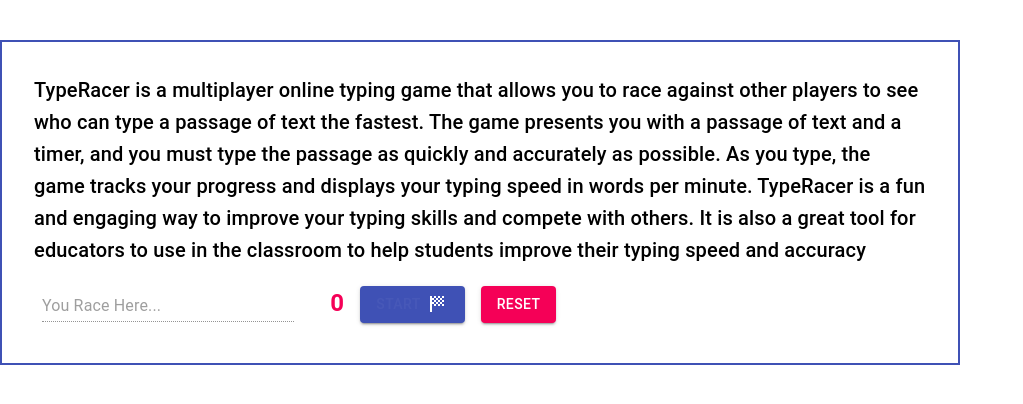
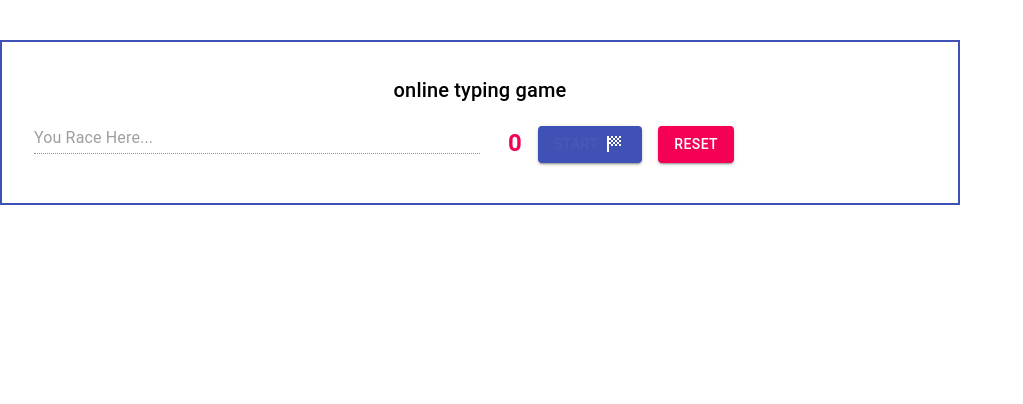
Before and after one commit to Nabid-Kaisar/typeracer, a React (Create React App) app: page / in a window 1280 px wide. Shown: the top 404 px of the page, without its empty margins (0-1023 px from the left). Built offline with nearby package versions, Linux system fonts and the light colour scheme.

Commit message:
enter key press race start

```diff
--- a/src/components/Input.tsx
+++ b/src/components/Input.tsx
@@ -35,9 +35,8 @@
     const classes = useStyles();
 
     return (
-        <form className={classes.root} noValidate autoComplete="off">
-            <div>
         <TextField
+            style={{width: '50%'}}
             inputRef={ref}
             className={className}
             onChange={handleChange}
@@ -48,8 +47,7 @@
             disabled={disabled}
             onKeyDown={handleKeyDown}
         />
-            </div>
-        </form>
+
     );
 })
 
--- a/src/components/TypeEnvContainer.tsx
+++ b/src/components/TypeEnvContainer.tsx
@@ -3,6 +3,7 @@
 import Input from "./Input";
 import Stopwatch from "./Stopwatch";
 import {enterKey} from "../constants/constants";
+import {log} from "util";
 
 interface TypeEnvContainerTypes {
     wordsArr: {
@@ -36,21 +37,26 @@
         setCurrentInput(value);
     }
 
-    const handleKeyDown = (e:React.KeyboardEvent<HTMLInputElement> ) =>{
+    const handleKeyDown = (e: KeyboardEvent) => {
         console.log(e)
-        if(e.code === enterKey){
+        if (e.key === enterKey) {
             handleGameStart();
         }
     }
 
+    useEffect(() => {
+
+        document.addEventListener('keydown', handleKeyDown)
+    }, [])
+
     const handleGameEnd = () => {
-        setCurrentIdx(0);
         setIsRunning(false);
     }
 
     const handleGameStart = () => {
         setCurrentIdx(0);
         setTime(0);
+        setIsRunning(true);
         inputRef?.current?.focus();
     }
 
@@ -89,7 +95,7 @@
                        handleChange={handleInputChange}
                        disabled={!isRunning}
                        ref={inputRef}
-                       handleKeyDown={handleKeyDown}
+
                 />
                 <Stopwatch
                     time={time}
--- a/src/constants/constants.ts
+++ b/src/constants/constants.ts
@@ -1,7 +1,7 @@
-export const fixedText = `TypeRacer is a multiplayer online typing game that allows you to race against other players to see who can type a passage of text the fastest. The game presents you with a passage of text and a timer, and you must type the passage as quickly and accurately as possible. As you type, the game tracks your progress and displays your typing speed in words per minute. TypeRacer is a fun and engaging way to improve your typing skills and compete with others. It is also a great tool for educators to use in the classroom to help students improve their typing speed and accuracy`;
+export const fixedText2 = `TypeRacer is a multiplayer online typing game that allows you to race against other players to see who can type a passage of text the fastest. The game presents you with a passage of text and a timer, and you must type the passage as quickly and accurately as possible. As you type, the game tracks your progress and displays your typing speed in words per minute. TypeRacer is a fun and engaging way to improve your typing skills and compete with others. It is also a great tool for educators to use in the classroom to help students improve their typing speed and accuracy`;
 export const fixedText3 = `TypeRacer is a multiplayer online typing game that allows you to race against other players to see who can type a passage of text the fastest.`
 
-export const fixedText2 = `online typing game`;
+export const fixedText = `online typing game`;
 
 export const unitOfResult = 60; // showing in minutes (60seconds)
 
```
Also changed, not shown: src/components/Stopwatch.tsx (+12 -5 lines). Lines whose indentation alone changed are shown as unchanged.
